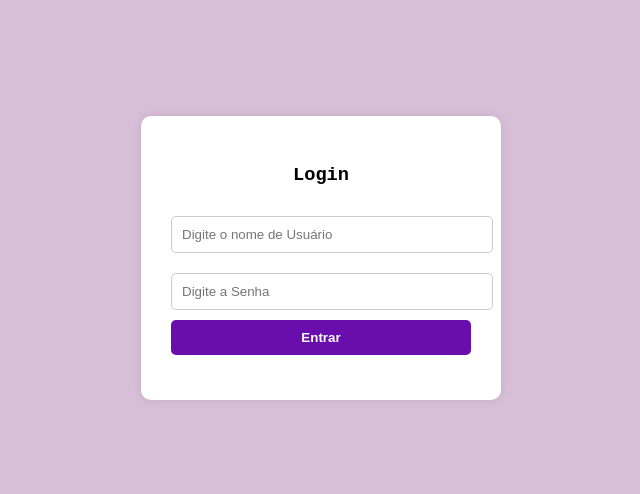
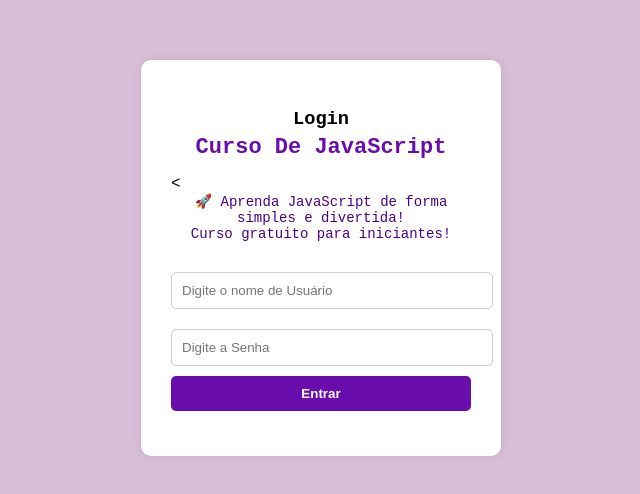
Before and after one commit to Luizcodigos/Portfolio, a plain HTML site: page trabalho.html in a window 1280 px wide. Shown: the part 150-644 px from the top of the page, without its empty margins (319-959 px from the left). Drawn offline with Linux system fonts and the light colour scheme.

Commit message:
Update trabalho.html

```diff
--- a/trabalho.html
+++ b/trabalho.html
@@ -23,6 +23,21 @@
 
     h3 {
       text-align: center;
+      margin-bottom: 5px;
+    }
+
+    .destaque-js {
+      text-align: center;
+      font-size: 22px;
+      font-weight: bold;
+      color: #6a0dad;
+      margin-bottom: 15px;
+    }
+
+    .curso-info {
+      text-align: center;
+      font-size: 14px;
+      color: #4b0082;
       margin-bottom: 20px;
     }
 
@@ -60,6 +75,17 @@
 
   <div class="login-container">
     <h3>Login</h3>
+
+
+    <div class="destaque-js"> Curso De JavaScript</div>
+
+    <
+    <div class="curso-info">
+      🚀 Aprenda JavaScript de forma simples e divertida!<br>
+      Curso gratuito para iniciantes!
+    </div>
+
+
     <input type="text" id="username" placeholder="Digite o nome de Usuário">
     <input type="password" id="password" placeholder="Digite a Senha">
     <button onclick="verificarLogin()">Entrar</button>
@@ -68,9 +94,9 @@
 
   <script>
     const usuarios = [
-      { usuario: "Luiz Henrique", senha: "Luiz123" },
-      { usuario: "João Batista", senha: "senha456" },
-      { usuario: "Maria", senha: "6969Maria" }
+      { usuario: "Luiz", senha: "Luiz123" },
+      { usuario: "Pedro", senha: "Pedro123" },
+      { usuario: "Maria", senha: "Maria123" }
     ];
 
     function verificarLogin() {
@@ -84,27 +110,23 @@
       );
 
       if (!loginValido) {
-
         mensagem.style.color = "red";
         mensagem.innerText = "Usuário ou senha incorretos.";
 
-
         usuarioInput.value = "";
         senhaInput.value = "";
-
-
         usuarioInput.focus();
-
 
         setTimeout(() => {
           mensagem.innerText = "";
         }, 4000);
       } else {
-
         mensagem.style.color = "green";
         mensagem.innerText = "Redirecionando...";
 
-        setTimeout(()=>{window.location.href = "file:///C:/Users/aluno/Desktop/atividade/pagina2.html";},2000);
+        setTimeout(() => {
+          window.location.href = "file:///C:/Users/aluno/Desktop/atividade/pagina2.html";
+        }, 2000);
       }
     }
   </script>
```
